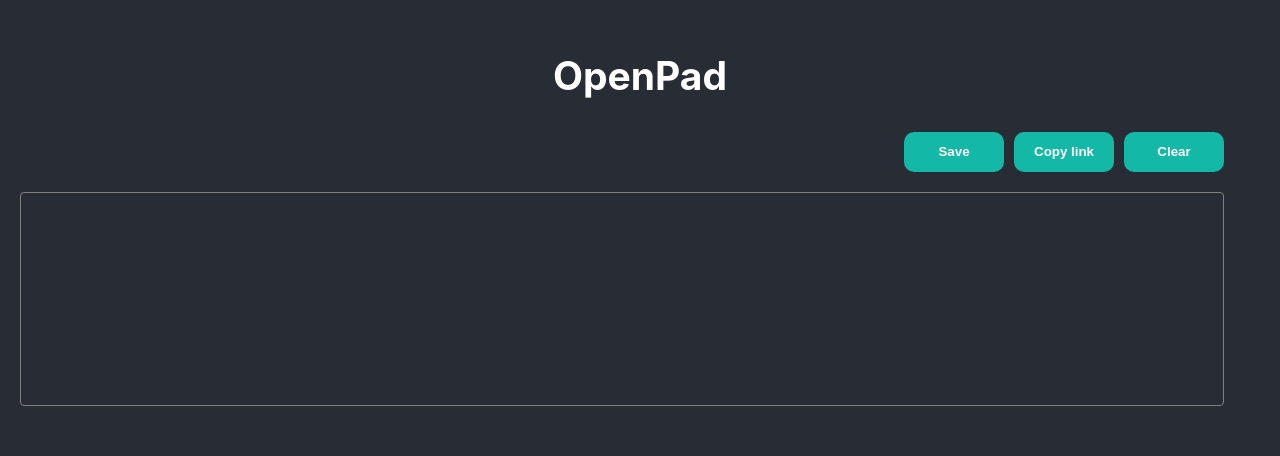
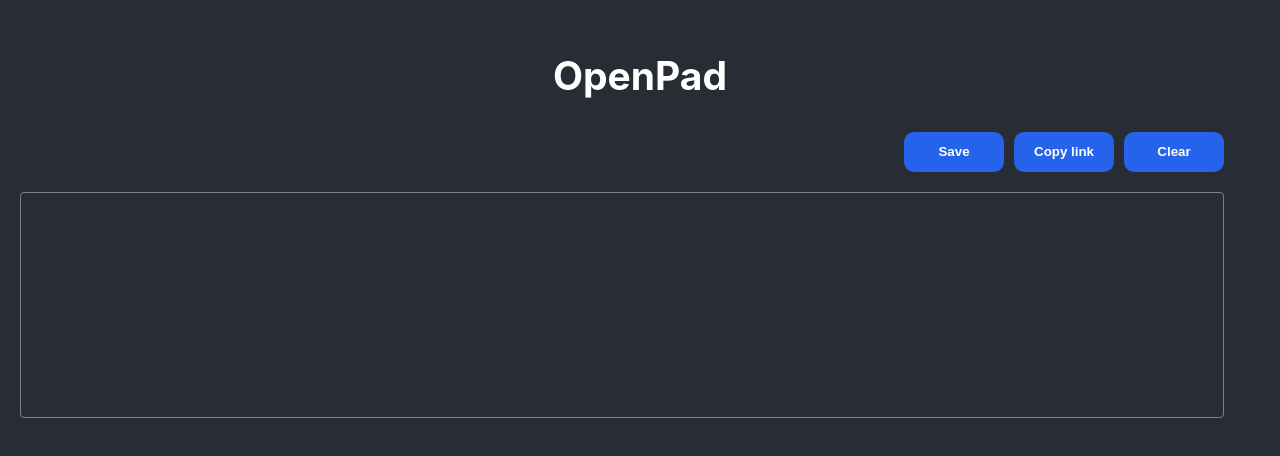
Before and after one commit to theankurkedia/openpad, a React (Create React App) app: page / in a window 1280 px wide. Shown: the top 456 px of the page. Built offline with nearby package versions, Linux system fonts and the light colour scheme.

Commit message:
Fixes for focus with content

```diff
--- a/src/App.css
+++ b/src/App.css
@@ -13,7 +13,7 @@
 
 .editor {
     border: 1px solid grey;
-    padding: 6px;
+    padding: 12px;
     border-radius: 4px;
     margin-right: 36px;
     min-height: 200px;
@@ -22,10 +22,19 @@
 .button {
     width: 100px;
     margin-left: 10px;
-    background-color: rgb(20, 184, 166);
+    background-color: #2563eb;
     color: white;
     border-width: 0;
     font-weight: 700;
     border-radius: 10px;
     height: 40px;
 }
+
+div.DraftEditor-root {
+    min-height: 200px;
+}
+
+div.DraftEditor-editorContainer,
+div.public-DraftEditor-content {
+    min-height: 200px;
+}
--- a/src/App.tsx
+++ b/src/App.tsx
@@ -7,6 +7,7 @@
   const [editorState, setEditorState] = React.useState(() =>
     EditorState.createEmpty()
   );
+  const [initHydrated, setInitHydrated] = React.useState(false);
   React.useEffect(() => {
     let parseData;
     let urlData = window?.location?.search?.split('?data=');
@@ -19,6 +20,7 @@
         EditorState.createWithContent(ContentState.createFromText(parseData))
       );
     }
+    setInitHydrated(true);
   }, []);
 
   const clearState = () => {
@@ -69,7 +71,11 @@
           saveState={() => saveState()}
         />
         <div className='editor'>
-          <Editor editorState={editorState} setEditorState={setEditorState} />
+          <Editor
+            editorState={editorState}
+            setEditorState={setEditorState}
+            initHydrated={initHydrated}
+          />
         </div>
       </div>
     </div>
--- a/src/components/Editor.tsx
+++ b/src/components/Editor.tsx
@@ -1,20 +1,25 @@
 import React from 'react';
-import { Editor as DraftEditor } from 'draft-js';
+import { Editor as DraftEditor, EditorState } from 'draft-js';
+import { moveFocusToEnd } from '../utils';
 import 'draft-js/dist/Draft.css';
 
 export function Editor({
   editorState,
   setEditorState,
+  initHydrated,
 }: {
-  editorState: any;
+  editorState: EditorState;
   setEditorState: (val: any) => void;
+  initHydrated: boolean;
 }) {
   const editorRef: any = React.createRef();
   React.useEffect(() => {
-    if (editorRef && editorRef.current) {
+    if (editorState.getCurrentContent().getPlainText()) {
+      setEditorState(moveFocusToEnd(editorState));
+    } else if (editorRef && editorRef.current) {
       editorRef.current.focus();
     }
-  });
+  }, [initHydrated]);
   return (
     <DraftEditor
       ref={editorRef}
--- /dev/null
+++ b/src/utils/index.tsx
@@ -0,0 +1,6 @@
+import { EditorState } from 'draft-js';
+
+export function moveFocusToEnd(editorState: EditorState) {
+  editorState = EditorState.moveFocusToEnd(editorState);
+  return EditorState.forceSelection(editorState, editorState.getSelection());
+}
```
